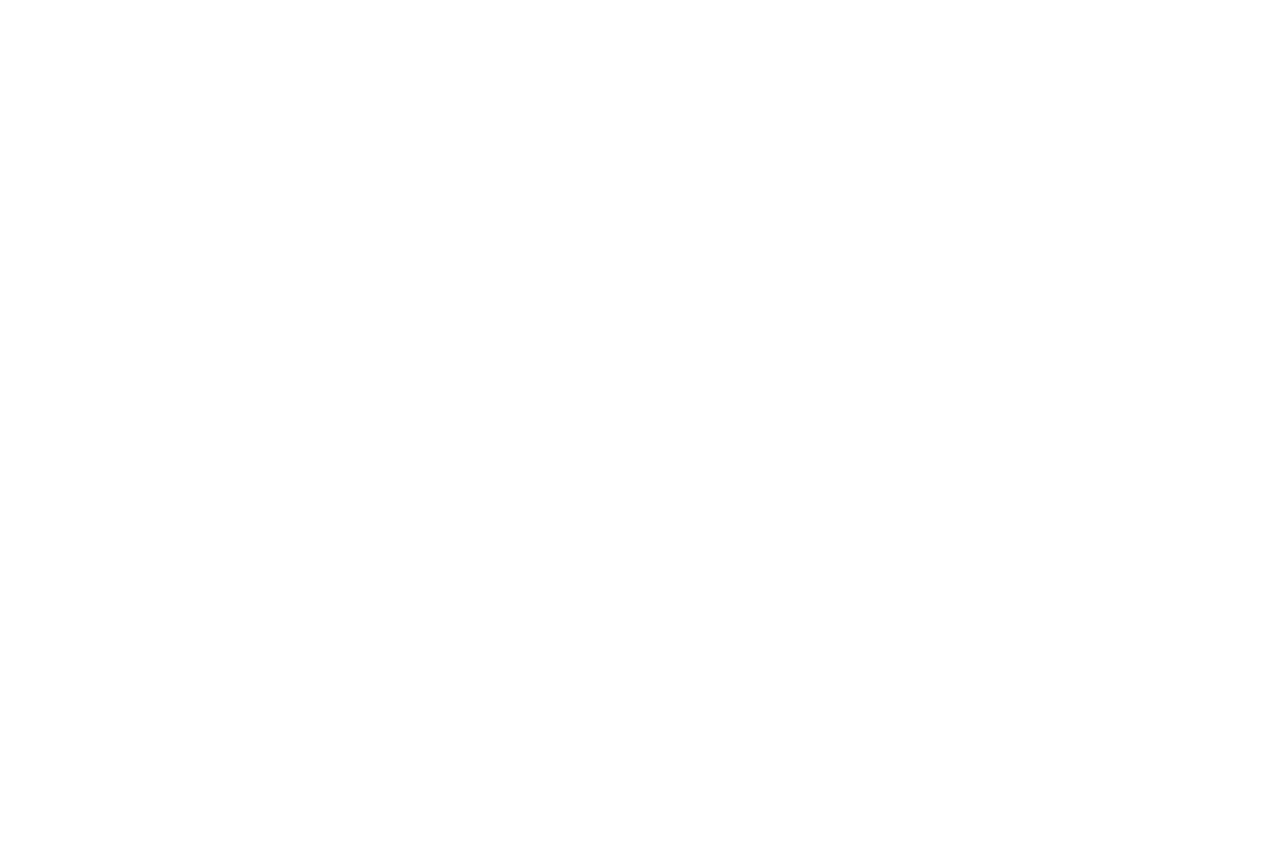
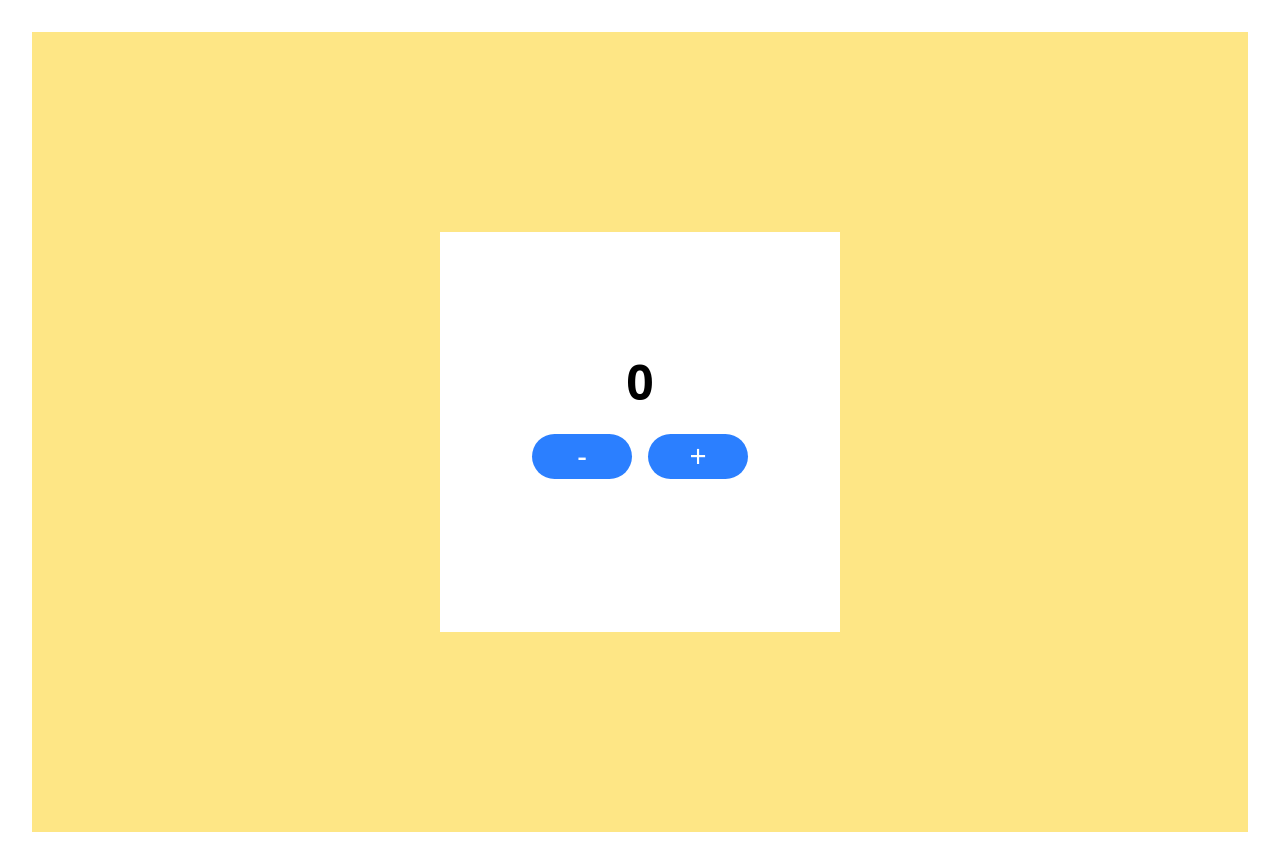
Before and after one commit to pasindujayakodi77/wealth, a React (Vite) app: page /test in a window 1280 px wide. Before the commit this address had no page. Built offline with nearby package versions, Linux system fonts and the light colour scheme.

Commit message:
feat: add TestPage component and integrate routing✏️

```diff
--- a/src/App.jsx
+++ b/src/App.jsx
@@ -4,6 +4,7 @@
 import LoginPage from "./pages/loginPage";
 import RegisterPage from "./pages/registerPage";
 import AdminPage from "./pages/adminPage";
+import TestPage from "./pages/testPage";
 
 function App() {
 	return (		<BrowserRouter>
@@ -14,6 +15,7 @@
 						<Route path="/login" element={<LoginPage/>}/>
 						<Route path="/register" element={<RegisterPage/>}/>
 						<Route path="/admin/*" element={<AdminPage/>}/>
+            <Route path="/test" element={<TestPage/>}/>
 					</Routes>
 
 				</div>
--- /dev/null
+++ b/src/pages/testPage.jsx
@@ -0,0 +1,37 @@
+import { useState } from "react";
+
+
+export default function TestPage(){
+    //let count = 0;
+    const [count , setCount] = useState(0)
+    //const [name, setName] = useState("Malith")
+
+
+    function increment(){
+        setCount(prev => prev + 1);
+    }
+
+    function decrement(){
+        setCount(prev => prev - 1);
+    }
+
+
+    return(
+        <div className="w-full h-screen bg-amber-200 flex justify-center items-center">
+            <div className="w-100 h-100 bg-white flex flex-col justify-center items-center">
+
+                <h1 className="text-5xl font-bold">{count}</h1>
+
+                <div className="w-full flex justify-center items-center  h-25">
+                    <button onClick={decrement} className="w-25 bg-blue-500 h-11.25 text-3xl mx-2 flex justify-center items-center text-white rounded-full">
+                        -
+                    </button>
+
+                    <button onClick={increment} className="w-25 bg-blue-500 h-11.25 text-3xl mx-2 flex justify-center items-center text-white rounded-full">
+                        +
+                    </button>
+                </div>
+            </div>
+        </div>
+    )
+}
```
